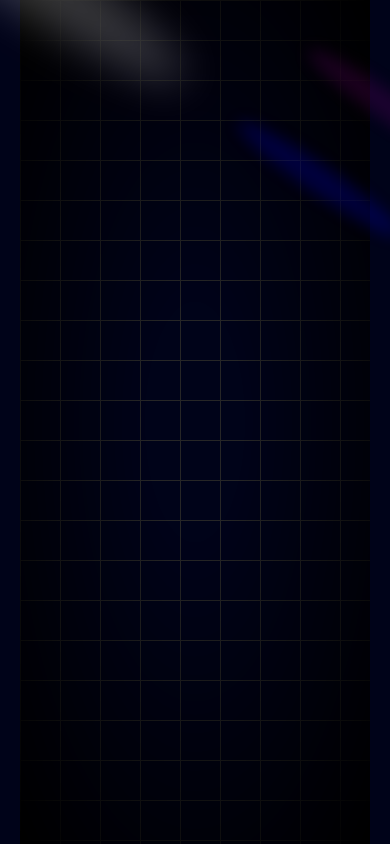
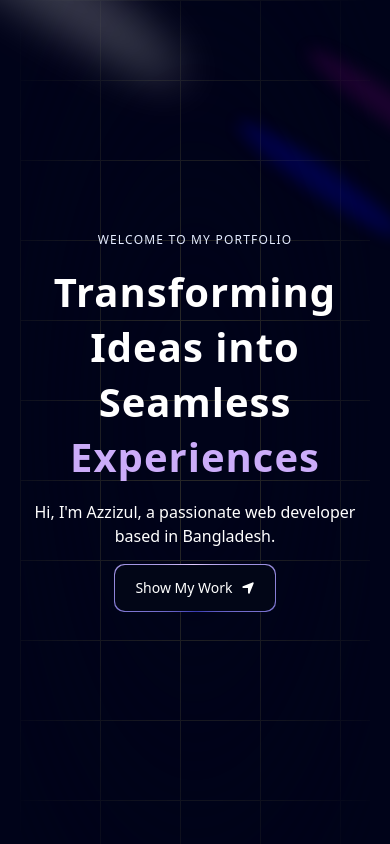
Before and after one commit to azzizulhakim810/Portfolio_V2.0, a Next.js app: page / in a window 390 px wide. Built offline with nearby package versions, Linux system fonts and the light colour scheme.

Commit message:
Hero Section has completed & been responsive

```diff
--- a/components/Hero.tsx
+++ b/components/Hero.tsx
@@ -1,11 +1,13 @@
-import React from "react";
 import { cn } from "@/lib/utils";
-
-import { Spotlight } from "./ui/spotlight";
+import { FaLocationArrow } from "react-icons/fa6";
+import { MagicButton } from "./ui/MagicButton";
+import { Spotlight } from "./ui/Spotlight";
+import { TextGenerateEffect } from "./ui/TextGenerateEffect";
 
 export const Hero = () => {
   return (
     <>
+      {/* Spotlight  */}
       <div>
         <Spotlight
           className="-top-40 -left-10 md:-left-32 md:-top-20 h-screen"
@@ -18,17 +20,45 @@ export const Hero = () => {
         <Spotlight className="top-28 left-80 h-[80vh] w-[50vw]" fill="blue" />
       </div>
 
-      <div className="relative flex h-screen items-center justify-center bg-white dark:bg-grid-white/[0.5] dark:bg-black-100 w-full ">
+      {/* Main Content  */}
+      <div className="h-screen w-full relative flex items-center justify-center bg-white dark:bg-grid-white/[0.1] bg-grid-black-100/[0.2] dark:bg-black-100  ">
         <div
           className={cn(
             "absolute inset-0",
-            "[background-size:40px_40px]",
+            "[background-size:80px_80px]",
             "[background-image:linear-gradient(to_right,#e4e4e7_1px,transparent_1px),linear-gradient(to_bottom,#e4e4e7_1px,transparent_1px)]",
             "dark:[background-image:linear-gradient(to_right,#262626_1px,transparent_1px),linear-gradient(to_bottom,#262626_1px,transparent_1px)]"
           )}
         />
         {/* Radial gradient for the container to give a faded look */}
-        <div className="pointer-events-none absolute inset-0 flex items-center justify-center bg-white [mask-image:radial-gradient(ellipse_at_center,transparent_20%,black)] dark:bg-black"></div>
+        <div className="pointer-events-none absolute inset-0 flex items-center justify-center bg-white [mask-image:radial-gradient(ellipse_at_center,transparent_20%,black)] dark:bg-black-100"></div>
+
+        {/* Hero Content  */}
+        <div className="flex justify-center relative my-20 z-10">
+          <div className="max-w-[89vw] md:max-w-2xl lg:max-w-[60vw] flex flex-col items-center justify-center text-center">
+            <h2 className="uppercase tracking-widest text-xs text-center text-blue-100 max-w-80">
+              Welcome to My Portfolio
+            </h2>
+
+            <TextGenerateEffect
+              words="Transforming Ideas into Seamless Experiences"
+              // duration={}
+              filter={true}
+            />
+            <p className=" text-center text-black-600 dark:text-white-400 max-w-xl md:text-lg lg:text-xl mb-4 ">
+              Hi, I'm Azzizul, a passionate web developer based in Bangladesh.
+            </p>
+
+            <a href="#about">
+              <MagicButton
+                title="Show My Work"
+                position="right"
+                icon={<FaLocationArrow />}
+                otherClasses="rounded-[10px]"
+              />
+            </a>
+          </div>
+        </div>
       </div>
     </>
   );
--- /dev/null
+++ b/components/ui/MagicButton.tsx
@@ -0,0 +1,36 @@
+import React from "react";
+
+type MagicButtonProps = {
+  title: string;
+  icon?: React.ReactNode;
+  position: string;
+  handleClick?: () => void;
+  otherClasses?: string;
+};
+
+export const MagicButton = ({
+  title,
+  icon,
+  position,
+  handleClick,
+  otherClasses,
+}: MagicButtonProps) => {
+  return (
+    <button
+      className="relative inline-flex h-12 w-full md:w-60 md:mt-10 overflow-hidden rounded-[10px] p-[1px] focus:outline-none"
+      onClick={handleClick}
+    >
+      {/* Glowing light effect */}
+      <span className="absolute inset-[-1000%] animate-[spin_2s_linear_infinite] bg-[conic-gradient(from_90deg_at_50%_50%,#E2CBFF_0%,#393BB2_50%,#E2CBFF_100%)]" />
+
+      {/* remove px-3 py-1, add px-5 gap-2 */}
+      <span
+        className={`inline-flex h-full w-full cursor-pointer items-center justify-center bg-slate-950 text-sm font-medium text-white backdrop-blur-3xl px-5 gap-2 ${otherClasses}`}
+      >
+        {position === "left" && icon}
+        {title}
+        {position === "right" && icon}
+      </span>
+    </button>
+  );
+};
--- /dev/null
+++ b/components/ui/TextGenerateEffect.tsx
@@ -0,0 +1,64 @@
+"use client";
+import { useEffect } from "react";
+import { motion, stagger, useAnimate } from "motion/react";
+import { cn } from "@/lib/utils";
+
+export const TextGenerateEffect = ({
+  words,
+  className,
+  filter = true,
+  duration = 0.5,
+}: {
+  words: string;
+  className?: string;
+  filter?: boolean;
+  duration?: number;
+}) => {
+  const [scope, animate] = useAnimate();
+  const wordsArray = words.split(" ");
+  useEffect(() => {
+    animate(
+      "span",
+      {
+        opacity: 1,
+        filter: filter ? "blur(0px)" : "none",
+      },
+      {
+        duration: duration ? duration : 1,
+        delay: stagger(0.2),
+      }
+    );
+  }, [animate, duration, filter]);
+
+  const renderWords = () => {
+    return (
+      <motion.div ref={scope}>
+        {wordsArray.map((word, idx) => {
+          return (
+            <motion.span
+              key={word + idx}
+              className={`${
+                idx > 3 ? "text-purple" : "dark:text-white text-black opacity-0"
+              }`}
+              style={{
+                filter: filter ? "blur(10px)" : "none",
+              }}
+            >
+              {word}{" "}
+            </motion.span>
+          );
+        })}
+      </motion.div>
+    );
+  };
+
+  return (
+    <div className={cn("font-bold", className)}>
+      <div className="my-4">
+        <div className=" dark:text-white text-black text-4xl leading-snug tracking-wide text-center text-[40px] md:text-5xl lg:text-6xl">
+          {renderWords()}
+        </div>
+      </div>
+    </div>
+  );
+};
--- a/package.json
+++ b/package.json
@@ -18,6 +18,7 @@
     "next-themes": "^0.4.6",
     "react": "19.2.3",
     "react-dom": "19.2.3",
+    "react-icons": "^5.5.0",
     "tailwind-merge": "^3.4.0",
     "tailwindcss-animate": "^1.0.7"
   },
```
Also changed, not shown: 1 other file (tests, documents, lock files or other folders).
